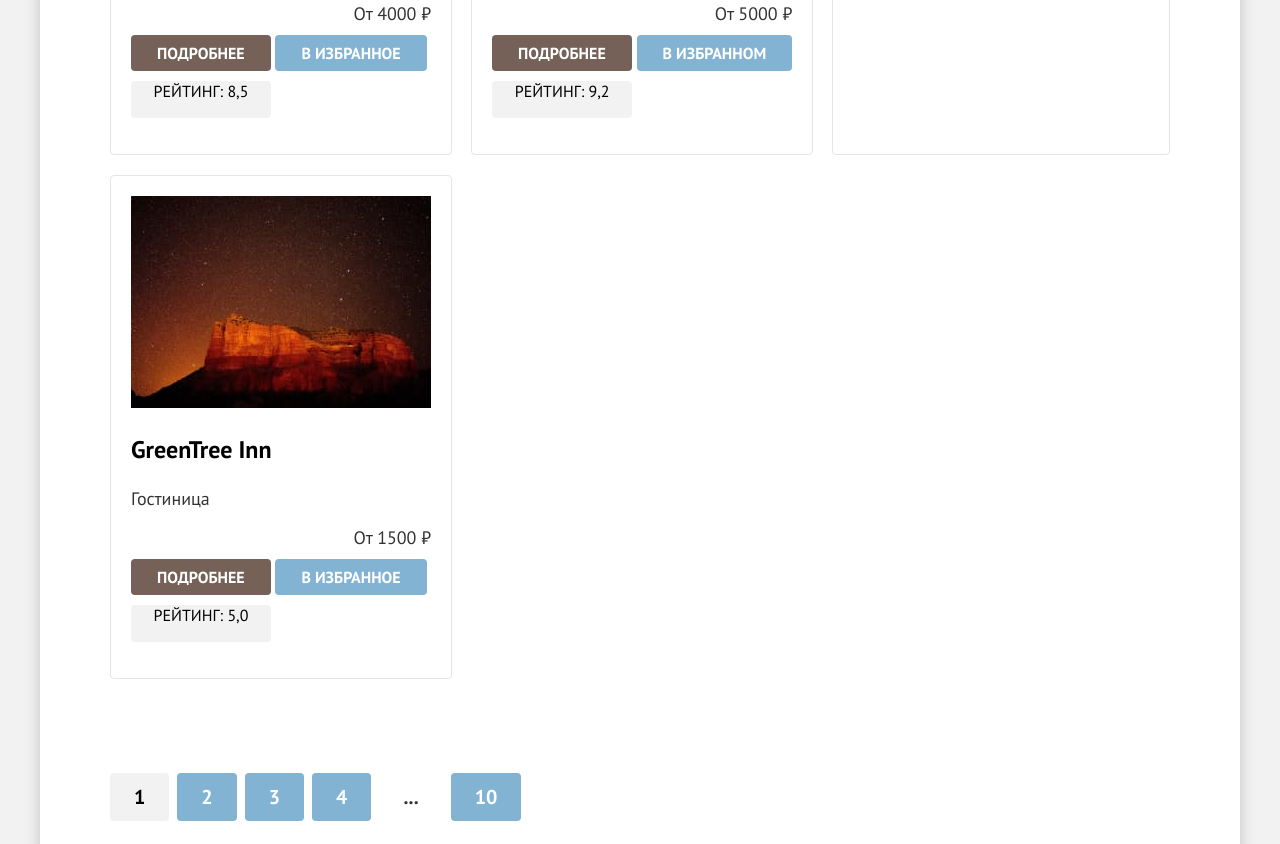
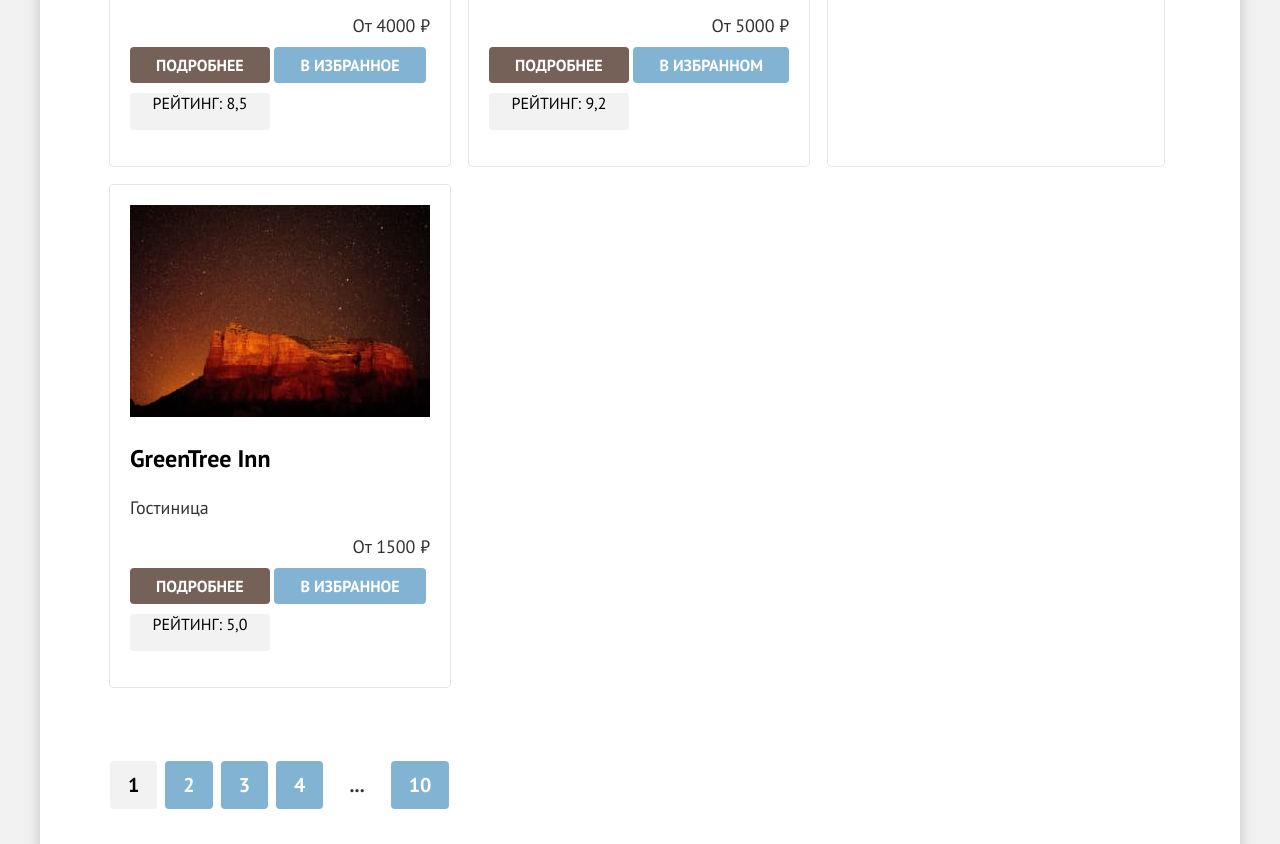
Before and after one commit to htmlacademy-htmlcss/2568305-sedona-2, a plain HTML site: page catalog.html in a window 1280 px wide. Shown: the part 916-1760 px from the top of the page. Drawn offline with Linux system fonts and the light colour scheme.

Commit message:
микросетки, доделки

```diff
--- a/catalog.html
+++ b/catalog.html
@@ -228,7 +228,7 @@
 
         <ul class="pagination">
           <li class="pagination-item">
-            <a class="pagination-link-active">1</a>
+            <a class="pagination-link active">1</a>
           </li>
           <li class="pagination-item">
             <a class="pagination-link" href="#">2</a>
--- a/styles/styles.css
+++ b/styles/styles.css
@@ -60,12 +60,13 @@ body {
 .navigation {
   display: flex;
   margin: 0;
+  column-gap: 30px;
 }
 
 .navigation-logo {
   display: block;
   margin-left: 70px;
-  margin-right: 30px;
+  /* margin-right: 30px; */
 position: relative;
 }
 
@@ -73,7 +74,7 @@ position: relative;
 .navigation-list {
   display: flex;
   flex-wrap: wrap;
-  max-width: 625px;
+  max-width: 590px;
   padding: 0;
   margin: 0;
   list-style-type: none;
@@ -96,6 +97,8 @@ position: relative;
   max-width: 400px;
   margin-right: 70px;
   margin-left: auto;
+
+
 }
 
 
@@ -121,6 +124,7 @@ position: relative;
   display: block;
   margin-right: 0;
   margin-left: 20px;
+  margin-top: 14px;
 
   padding: 8px 34px 8px 34px;
   border-radius: 4px;
@@ -199,7 +203,7 @@ position: relative;
   list-style-type: none;
   padding: 0;
   max-width: 1200px;
-  justify-content: space-around;
+  justify-content: start;
 }
 
 
@@ -618,7 +622,9 @@ margin-left: auto;
 
 .catalog-products-container {
   display: flex;
+  align-items: center;
   max-height: 49px;
+  margin-bottom: 40px;
 }
 
 .catalog-products-title {
@@ -633,9 +639,11 @@ option {
 }
 
 .select-control {
+  display: flex;
   width: 292px;
   padding-top: 14px;
   padding-left: 20px;
+  padding-bottom: 14px;
   border-radius: 4px;
   border: 2px solid #E5E5E5;
 }
@@ -652,21 +660,21 @@ option {
 
 .product-list {
   display: flex;
- justify-content: space-between;
+ justify-content: start;
   flex-wrap: wrap;
-  margin: 40px 0 0 0;
+  margin: 0;
   padding: 0;
+  gap: 19px;
 }
 
 .product-card {
   max-width: 340px;
   height: auto;
   padding: 20px;
-  gap: 16px;
   border-radius: 4px;
-  border: 1px solid #E5E5E5;
+  /* border: 1px solid #E5E5E5; */
+  box-shadow:  0 0 0 1px  #e6e6e6;
   list-style-type: none;
-margin-bottom: 20px;
 }
 
 .product-card-link {
@@ -751,15 +759,20 @@ margin-bottom: 20px;
 
 .pagination {
   display: flex;
-  margin: 80px 0 0 0;
+  flex-wrap: wrap;
+  justify-content: flex-start;
+  align-items: center;
+  margin: 0;
   padding: 0;
+  margin-top: 80px;
   max-width: 1060px;
+  gap: 8px;
+  list-style-type:none;
 }
 
-.pagination-item {
-  display: inline;
-  margin-right: 8px;
-}
+/* .pagination-item {
+  list-style-type:none;
+} */
 
 
 .pagination-link {
@@ -771,35 +784,28 @@ margin-bottom: 20px;
   background: #82B3D3;
   color: #ffffff;
   text-decoration: none;
-  max-width: 60px;
-  max-height: 60px;
-  padding: 11px 24px;
+  min-width: 60px;
+  min-height: 60px;
+  padding: 11px 18px;
 }
 
-.pagination-link-active {
-  font-size: 20px;
-  line-height: 36px;
-  font-weight: 700;
-  text-align: center;
-  border-radius: 4px;
+.active {
+
   color: #000;
   background: #F2F2F2;
-  max-width: 60px;
-  max-height: 60px;
-  padding: 11px 24px;
+
 }
 
 .pagination-text {
   font-size: 20px;
   line-height: 36px;
   font-weight: 700;
-  /* text-align: center; */
   border-radius: 4px;
   background: #ffffff;
   text-decoration: none;
-  max-width: 60px;
-  max-height: 60px;
-  padding: 11px 24px;
+  min-width: 60px;
+  min-height: 60px;
+  padding: 11px 18px;
 }
 
 /* subscribe catalog*/
```
Also changed, not shown: index.html (+0 -4 lines).
